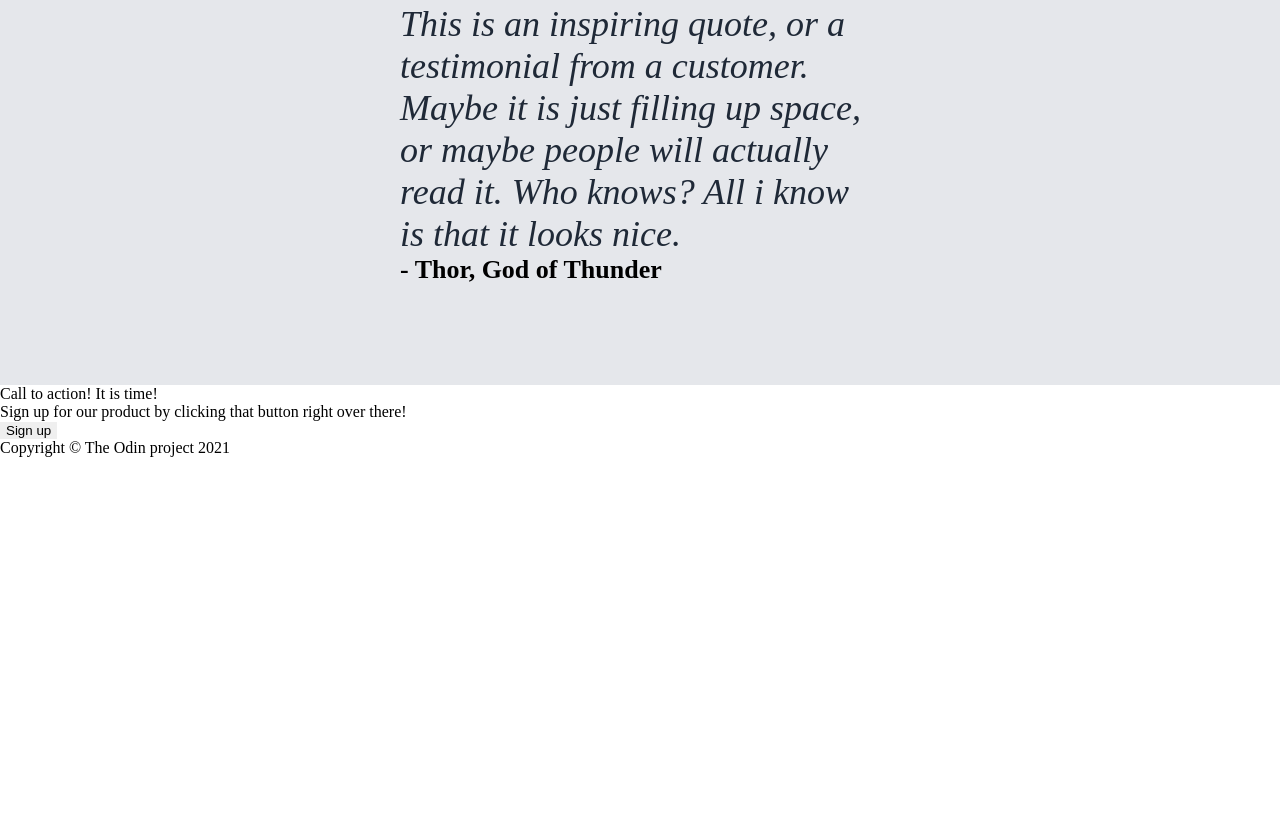
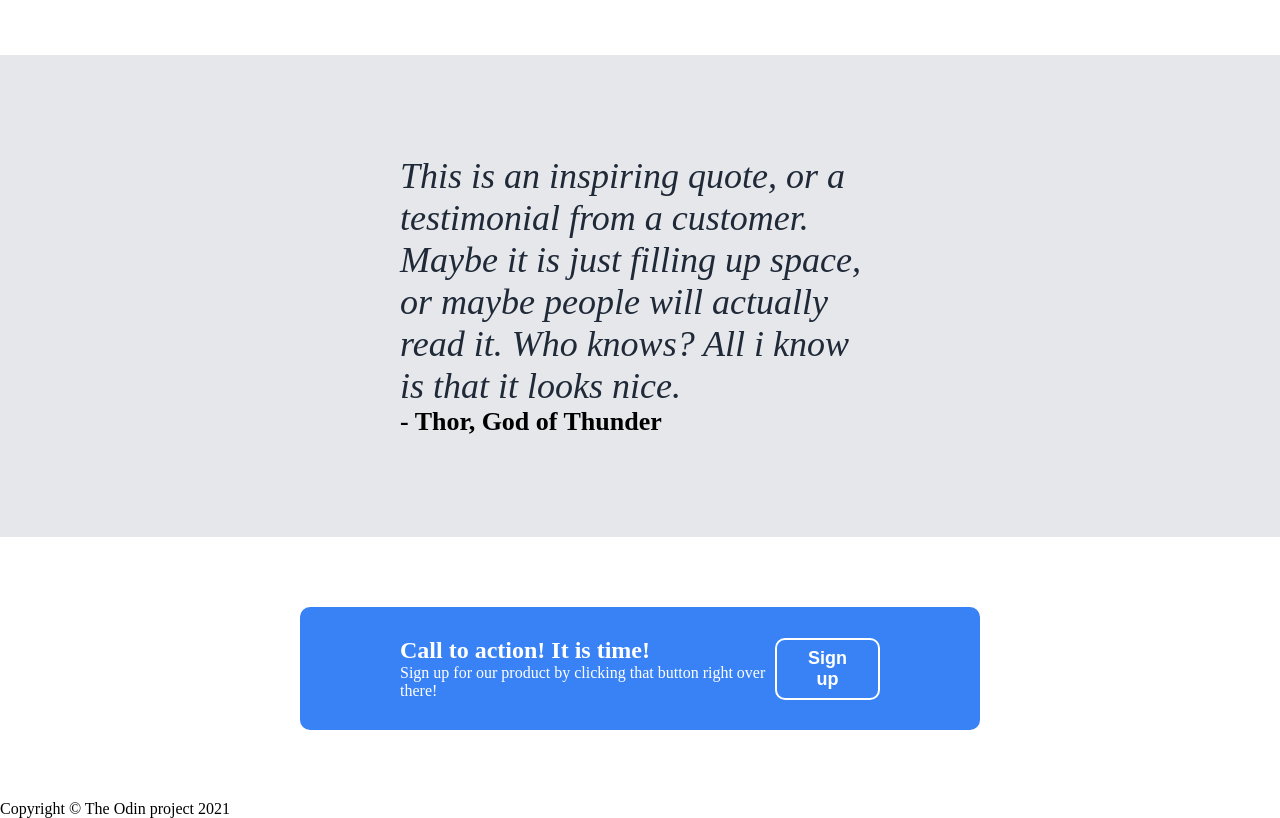
Before and after one commit to heno-s/odin-landing-page, a plain HTML site: page index.html in a window 1280 px wide. Shown: the part 946-1764 px from the top of the page. Before the commit the page ends 1403 px from the top, so only its background shows below. Drawn offline with Linux system fonts and the light colour scheme.

Commit message:
Style call to action section

```diff
--- a/style.css
+++ b/style.css
@@ -22,7 +22,7 @@ button {
 /* styling */
 .hero {
     background-color: #1f2937;
-    padding: 10px 170px 100px;
+    padding: 10px 300px 100px;
 }
 
 .hero-header {
@@ -127,3 +127,32 @@ button {
     font-size: 26px;
     font-weight: bold;
 }
+
+.call-to-action {
+    padding: 70px 300px;
+    color: #fff;
+}
+
+.call-to-action-banner {
+    background-color: #3882f6;
+    border-radius: 10px;
+    padding: 30px 100px;
+    display: flex;
+    justify-content: space-between;
+    align-items: center;
+}
+
+.call-to-action button {
+    font-size: 18px;
+    font-weight: bold;
+    background-color: transparent;
+    border: 2px solid #fff;
+    padding: 8px 20px;
+    border-radius: 10px;
+    color: #fff;
+}
+
+.call-to-action-text-main {
+    font-size: 24px;
+    font-weight: bold;
+}
```
